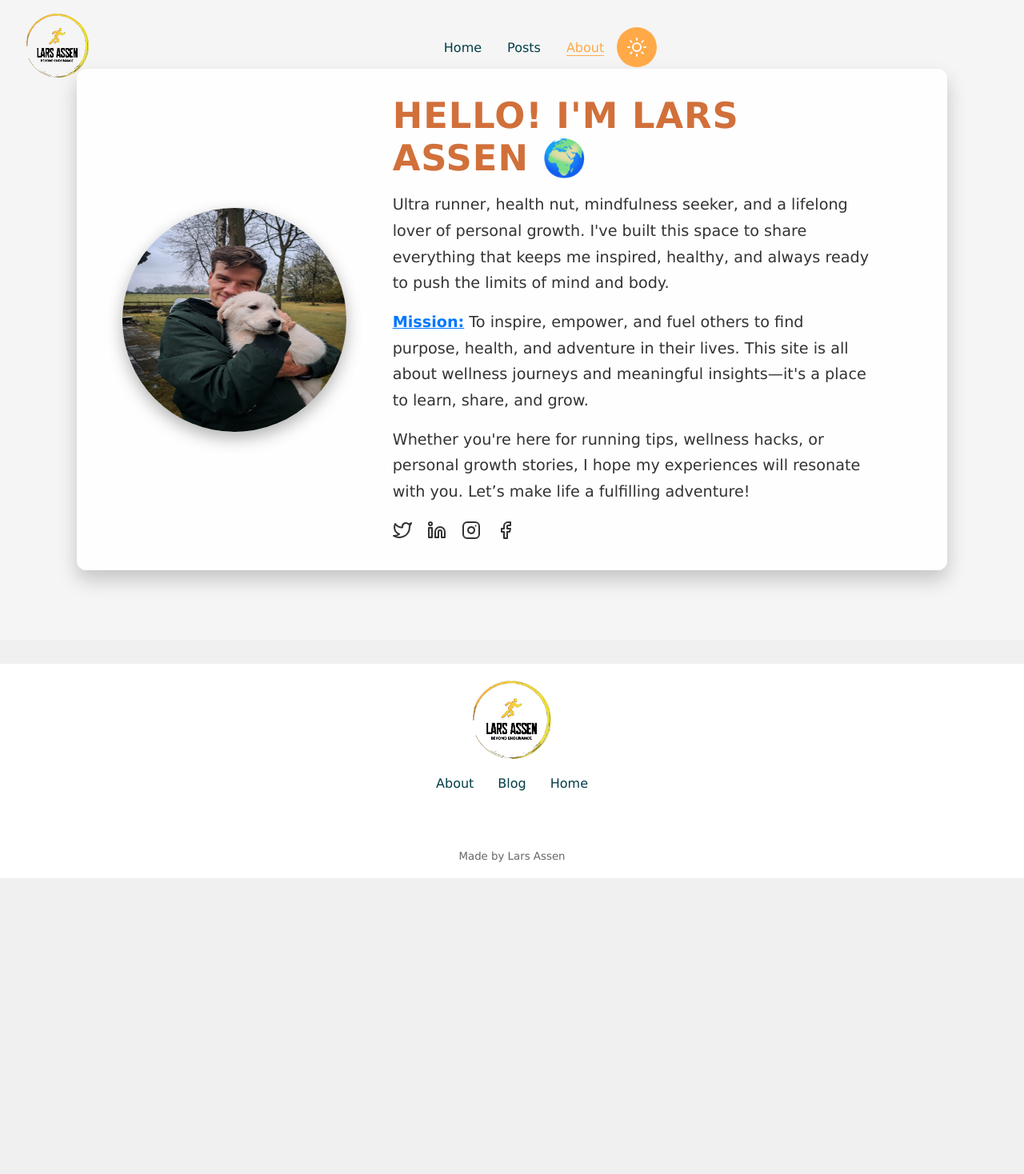
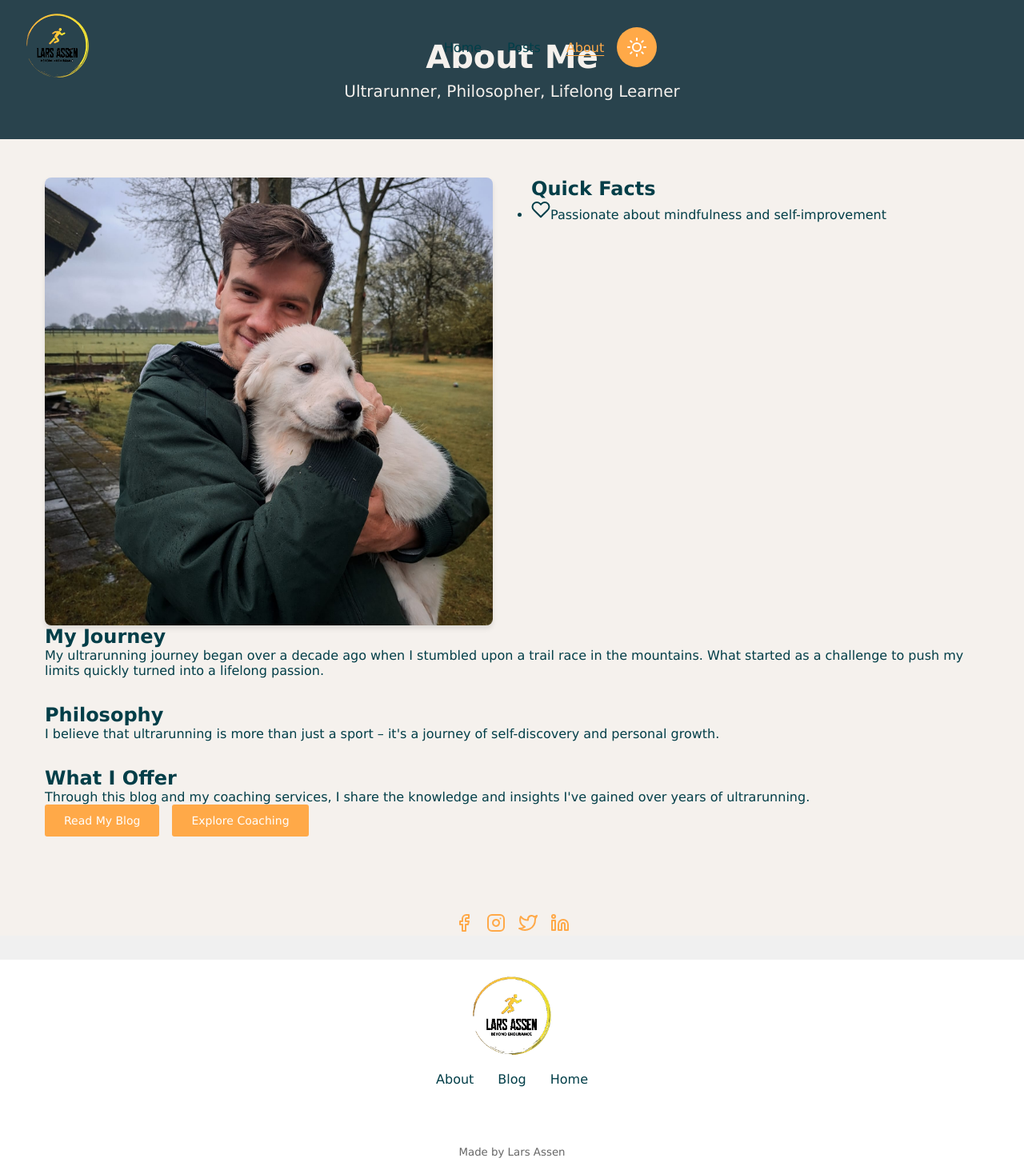
Before and after one commit to LarsAssen/blog-lars-frontend, a Next.js app: page /about in a window 1280 px wide. Shown: the whole page at 80% size. Before the commit the page ends 1098 px from the top, so only its background shows below. Built offline with nearby package versions, Linux system fonts and the light colour scheme; some icons are missing.

Commit message:
About me page upgrades

```diff
--- a/pages/about/About.module.scss
+++ b/pages/about/About.module.scss
@@ -1,83 +1,164 @@
-/* AboutPage.module.scss */
+/* Root Container */
+.container {
+  max-width: 1200px;
+  margin: 0 auto;
+  padding: 0 1rem;
+}
 
-.container {
-    display: flex;
-    justify-content: center;
-    align-items: center;
-    min-height: 100vh;
-    text-align: center;
-    position: relative;
-    z-index: 1;
+/* Page Background */
+.pageBackground {
+  min-height: 100vh;
+  background-color: #f5f1ed;
+}
+
+/* Header */
+.header {
+  background-color: #29434d;
+  color: #f5f1ed;
+  padding: 3rem 0;
+  text-align: center;
+
+  .title {
+    font-size: 2.5rem;
+    font-weight: bold;
+    margin-bottom: 0.5rem;
   }
 
-  .aboutSection {
+  .subtitle {
+    font-size: 1.25rem;
+  }
+}
+
+/* Main Section */
+.main {
+  padding: 3rem 1rem;
+
+  .grid {
     display: grid;
-    grid-template-columns: 1fr 2fr;
-    gap: 2rem;
-    width: 85%;
-    max-width: 1100px;
-    padding: 2rem;
-    background: rgba(255, 255, 255, 0.85);
-    border-radius: 12px;
-    box-shadow: 0 12px 24px rgba(0, 0, 0, 0.2);
-    backdrop-filter: blur(8px);
+    gap: 3rem;
+    grid-template-columns: 1fr;
   }
 
-  .imageColumn {
-    display: flex;
-    justify-content: center;
-    align-items: center;
-  }
-
-  .profileImage {
-    width: 280px;
-    height: 280px;
-    border-radius: 50%;
-    box-shadow: 0 8px 20px rgba(0, 0, 0, 0.3);
-    transition: transform 0.3s ease;
-    &:hover {
-      transform: scale(1.1) rotate(5deg);
+  @media (min-width: 768px) {
+    .grid {
+      grid-template-columns: 1fr 1fr;
     }
   }
 
-  .textColumn {
-    max-width: 600px;
-    text-align: left;
+  .imageContainer {
+    position: relative;
+    width: 100%;
+    aspect-ratio: 1 / 1;
+    border-radius: 0.5rem;
+    overflow: hidden;
+    box-shadow: 0px 4px 6px rgba(0, 0, 0, 0.1);
+
+    .hoverEffect {
+      transition: transform 0.3s;
+    }
+
+    &:hover .hoverEffect {
+      transform: scale(1.05);
+    }
   }
 
-  .heading {
-    font-size: 2.8rem;
-    color: #d1703a;
-    margin-bottom: 1rem;
-    text-transform: uppercase;
-    letter-spacing: 1px;
+  .card {
+    background-color: #29434d;
+    color: #f5f1ed;
+    padding: 1.5rem;
+    border-radius: 0.5rem;
+
+    .title {
+      font-size: 1.5rem;
+      font-weight: bold;
+      margin-bottom: 1rem;
+    }
+
+    .list {
+      display: flex;
+      flex-direction: column;
+      gap: 0.5rem;
+
+      .listItem {
+        display: flex;
+        align-items: center;
+
+        .icon {
+          margin-right: 0.5rem;
+        }
+      }
+    }
   }
+}
 
-  .paragraph {
-    font-size: 1.2rem;
-    color: #333;
-    line-height: 1.7;
+/* Sections */
+.section {
+  margin-bottom: 2rem;
+
+  .title {
+    font-size: 1.875rem;
+    font-weight: bold;
+    color: #29434d;
     margin-bottom: 1rem;
   }
 
-  .highlight {
-    color: #0077ff;
-    font-weight: bold;
-    text-decoration: underline;
+  .text {
+    font-size: 1.125rem;
+    line-height: 1.75;
+    color: #29434d;
+  }
+}
+
+.buttons {
+  display: flex;
+  gap: 1rem;
+
+  .primary {
+    background-color: #d1703a;
+    color: #fff;
+    transition: background-color 0.3s;
+
+    &:hover {
+      background-color: #d1703a90;
+    }
   }
 
-  .socialSection {
-    display: flex;
-    gap: 1.2rem;
-    margin-top: 1rem;
+  .outline {
+    border: 1px solid #29434d;
+    color: #29434d;
+    transition: all 0.3s;
+
+    &:hover {
+      background-color: #29434d;
+      color: #fff;
+    }
   }
+}
+
+/* Footer */
+.footer {
+  background-color: #29434d;
+  color: #f5f1ed;
+  padding: 1.5rem 0;
+  text-align: center;
+
+  .text {
+    font-size: 0.875rem;
+  }
+}
+.socialLinks {
+  display: flex;
+  justify-content: center;
+  gap: 1rem;
+  margin-top: 1rem;
 
   .icon {
-    font-size: 1.8rem;
-    color: #333;
-    transition: color 0.3s, transform 0.3s;
+    font-size: 1.5rem;
+    transition: transform 0.3s;
+
     &:hover {
+      transform: scale(1.1);
       color: #d1703a;
-      transform: scale(1.2) rotate(-10deg);
     }
   }
+}
--- a/pages/about/index.tsx
+++ b/pages/about/index.tsx
@@ -1,79 +1,184 @@
+import Image from "next/image";
+import Link from "next/link";
+import { Award, Book, Heart, Users, MapPin } from "react-feather";
+import { Facebook, Instagram, Twitter, Linkedin } from "react-feather";
+import { motion } from "framer-motion";
+import styles from "./About.module.scss";
+import Button from "@/components/UI/Button";
 import Layout from "@/components/layout";
-import type React from "react";
 import SEO from "@/components/SEO/SEO";
-import { Twitter, Linkedin, Instagram, Facebook } from "react-feather";
-import styles from "./About.module.scss";
-import AnimatedBackground from "@/components/animatedbackground/AnimatedBackground";
 
-const AboutPage: React.FC = () => (
+const socialLinks = [
+  { href: "https://facebook.com", icon: Facebook },
+  { href: "https://instagram.com", icon: Instagram },
+  { href: "https://twitter.com", icon: Twitter },
+  { href: "https://linkedin.com", icon: Linkedin },
+];
+
+const AboutPage: React.FC = () => {
+  return (
     <Layout>
-    <AnimatedBackground />
       <SEO
         title="About"
         description="Discover the person behind this blog: Lars Assen."
       />
-    <div className={styles.container}>
-      <div className={styles.aboutSection}>
-        <div className={styles.imageColumn}>
-          <img
+      <motion.div
+        initial={{ opacity: 0 }}
+        animate={{ opacity: 1 }}
+        transition={{ duration: 0.5 }}
+        className={styles.pageBackground}
+      >
+        <header className={styles.header}>
+          <motion.div
+            initial={{ y: -50, opacity: 0 }}
+            animate={{ y: 0, opacity: 1 }}
+            transition={{ duration: 0.7 }}
+            className={styles.container}
+          >
+            <h1 className={styles.title}>About Me</h1>
+            <p className={styles.subtitle}>
+              Ultrarunner, Philosopher, Lifelong Learner
+            </p>
+          </motion.div>
+        </header>
+
+        <motion.main
+          className={`${styles.main} ${styles.container}`}
+          initial="hidden"
+          animate="visible"
+          variants={{
+            hidden: { opacity: 0, y: 30 },
+            visible: {
+              opacity: 1,
+              y: 0,
+              transition: { duration: 0.5, staggerChildren: 0.2 },
+            },
+          }}
+        >
+          <motion.div className={styles.grid}>
+            <motion.div
+              className={styles.imageContainer}
+              whileHover={{ scale: 1.05 }}
+            >
+              <Image
                 src="/about.jpg"
                 alt="Lars Assen"
-            className={styles.profileImage}
+                layout="fill"
+                objectFit="cover"
               />
+            </motion.div>
+
+            <motion.div
+              initial={{ x: 50, opacity: 0 }}
+              animate={{ x: 0, opacity: 1 }}
+              transition={{ duration: 0.7 }}
+              className={styles.quickFacts}
+            >
+              <h2 className="title">Quick Facts</h2>
+              <ul className="list">
+                {/* <li className="listItem">
+                <MapPin className="icon" />
+                <span>100+ ultramarathons completed</span>
+              </li>
+              <li className="listItem">
+                <Award className="icon" />
+                <span>3-time Western States 100 finisher</span>
+              </li>
+              <li className="listItem">
+                <Book className="icon" />
+                <span>Author of "Running Beyond Limits"</span>
+              </li> */}
+                <li className="listItem">
+                  <Heart className="icon" />
+                  <span>Passionate about mindfulness and self-improvement</span>
+                </li>
+                {/* <li className="listItem">
+                <Users className="icon" />
+                <span>Founder of UltraRunner's Community</span>
+              </li> */}
+              </ul>
+            </motion.div>
+          </motion.div>
+
+          <motion.section
+            initial={{ x: -50, opacity: 0 }}
+            animate={{ x: 0, opacity: 1 }}
+            transition={{ duration: 0.5 }}
+            className={styles.section}
+          >
+            <h2 className="title">My Journey</h2>
+            <p className="text">
+              My ultrarunning journey began over a decade ago when I stumbled
+              upon a trail race in the mountains. What started as a challenge to
+              push my limits quickly turned into a lifelong passion.
+            </p>
+          </motion.section>
+
+          <motion.section
+            initial={{ x: 50, opacity: 0 }}
+            animate={{ x: 0, opacity: 1 }}
+            transition={{ duration: 0.5 }}
+            className={styles.section}
+          >
+            <h2 className="title">Philosophy</h2>
+            <p className="text">
+              I believe that ultrarunning is more than just a sport – it's a
+              journey of self-discovery and personal growth.
+            </p>
+          </motion.section>
+
+          <motion.section
+            initial={{ y: 50, opacity: 0 }}
+            animate={{ y: 0, opacity: 1 }}
+            transition={{ duration: 0.5 }}
+            className={styles.section}
+          >
+            <h2 className="title">What I Offer</h2>
+            <p className="text">
+              Through this blog and my coaching services, I share the knowledge
+              and insights I've gained over years of ultrarunning.
+            </p>
+            <div className={styles.buttons}>
+              <Link href="/blog">
+                <Button className="primary">Read My Blog</Button>
+              </Link>
+              <Link href="/coaching">
+                <Button className="outline">Explore Coaching</Button>
+              </Link>
             </div>
-        <div className={styles.textColumn}>
-          <h1 className={styles.heading}>Hello! I'm Lars Assen 🌍</h1>
-          <p className={styles.paragraph}>
-            Ultra runner, health nut, mindfulness seeker, and a lifelong lover
-            of personal growth. I've built this space to share everything that
-            keeps me inspired, healthy, and always ready to push the limits of
-            mind and body.
+          </motion.section>
+        </motion.main>
+
+        <motion.div
+          className={styles.socialLinks}
+          initial={{ opacity: 0, y: 20 }}
+          animate={{ opacity: 1, y: 0 }}
+          transition={{ duration: 0.5, delay: 0.2 }}
+        >
+          {socialLinks.map(({ href, icon: Icon }) => (
+            <motion.a
+              href={href}
+              target="_blank"
+              rel="noopener noreferrer"
+              key={href}
+              whileHover={{ scale: 1.2 }}
+              whileTap={{ scale: 0.9 }}
+            >
+              <Icon className="icon" />
+            </motion.a>
+          ))}
+        </motion.div>
+
+        {/* <footer className={styles.footer}>
+        <div className={styles.container}>
+          <p className="text">
+            © 2023 UltraRunner's Journey. All rights reserved.
           </p>
-          <p className={styles.paragraph}>
-            <span className={styles.highlight}>Mission:</span> To inspire,
-            empower, and fuel others to find purpose, health, and adventure in
-            their lives. This site is all about wellness journeys and meaningful
-            insights—it's a place to learn, share, and grow.
-          </p>
-          <p className={styles.paragraph}>
-            Whether you're here for running tips, wellness hacks, or personal
-            growth stories, I hope my experiences will resonate with you. Let’s
-            make life a fulfilling adventure!
-          </p>
-          <div className={styles.socialSection}>
-            <a
-              href="https://twitter.com"
-              target="_blank"
-              className={styles.icon}
-            >
-              <Twitter />
-            </a>
-            <a
-              href="https://linkedin.com"
-              target="_blank"
-              className={styles.icon}
-            >
-              <Linkedin />
-            </a>
-            <a
-              href="https://instagram.com"
-              target="_blank"
-              className={styles.icon}
-            >
-              <Instagram />
-            </a>
-            <a
-              href="https://facebook.com"
-              target="_blank"
-              className={styles.icon}
-            >
-              <Facebook />
-            </a>
         </div>
-        </div>
-      </div>
-    </div>
+      </footer> */}
+      </motion.div>
     </Layout>
   );
+};
 
 export default AboutPage;
```
Lines whose indentation alone changed are shown as unchanged.
